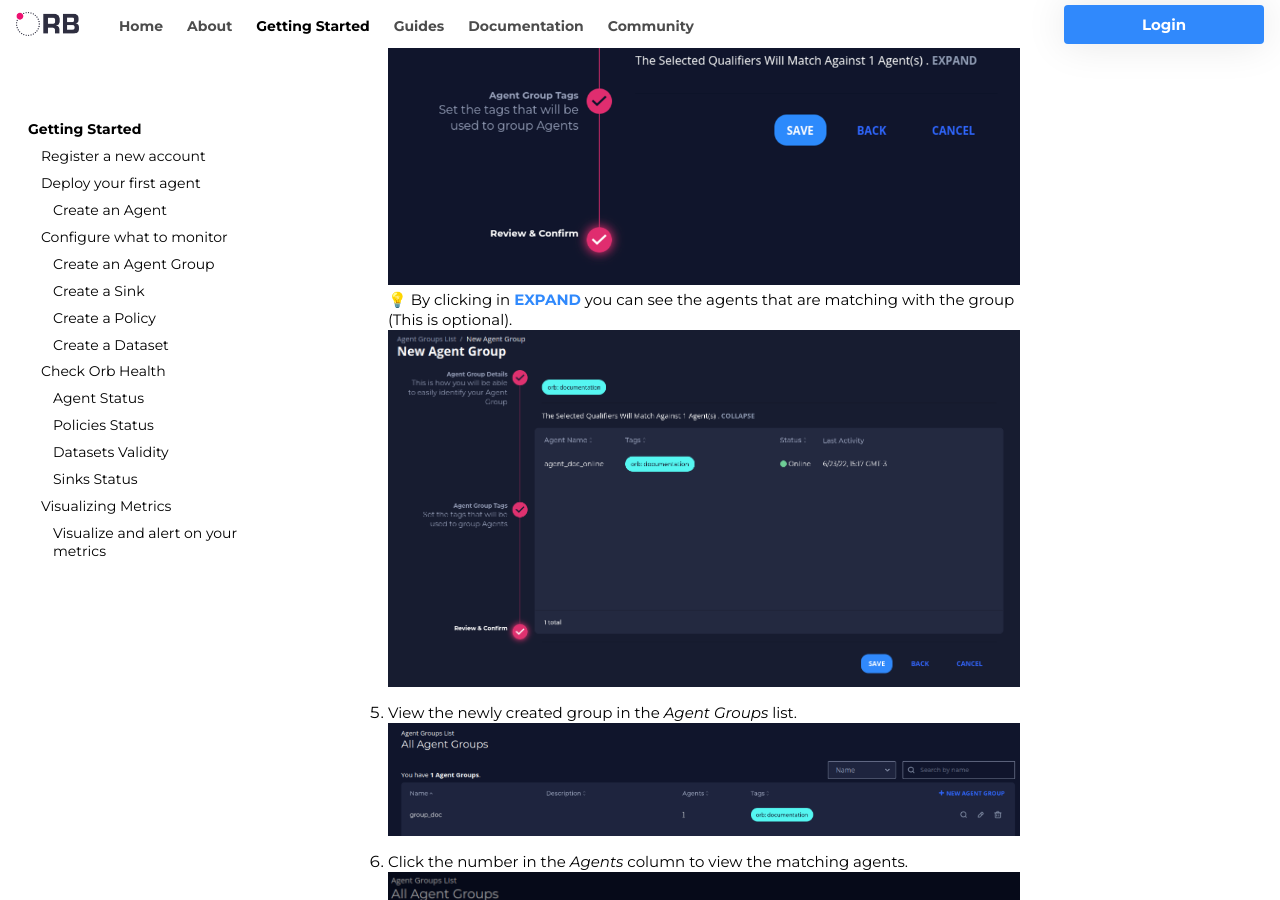
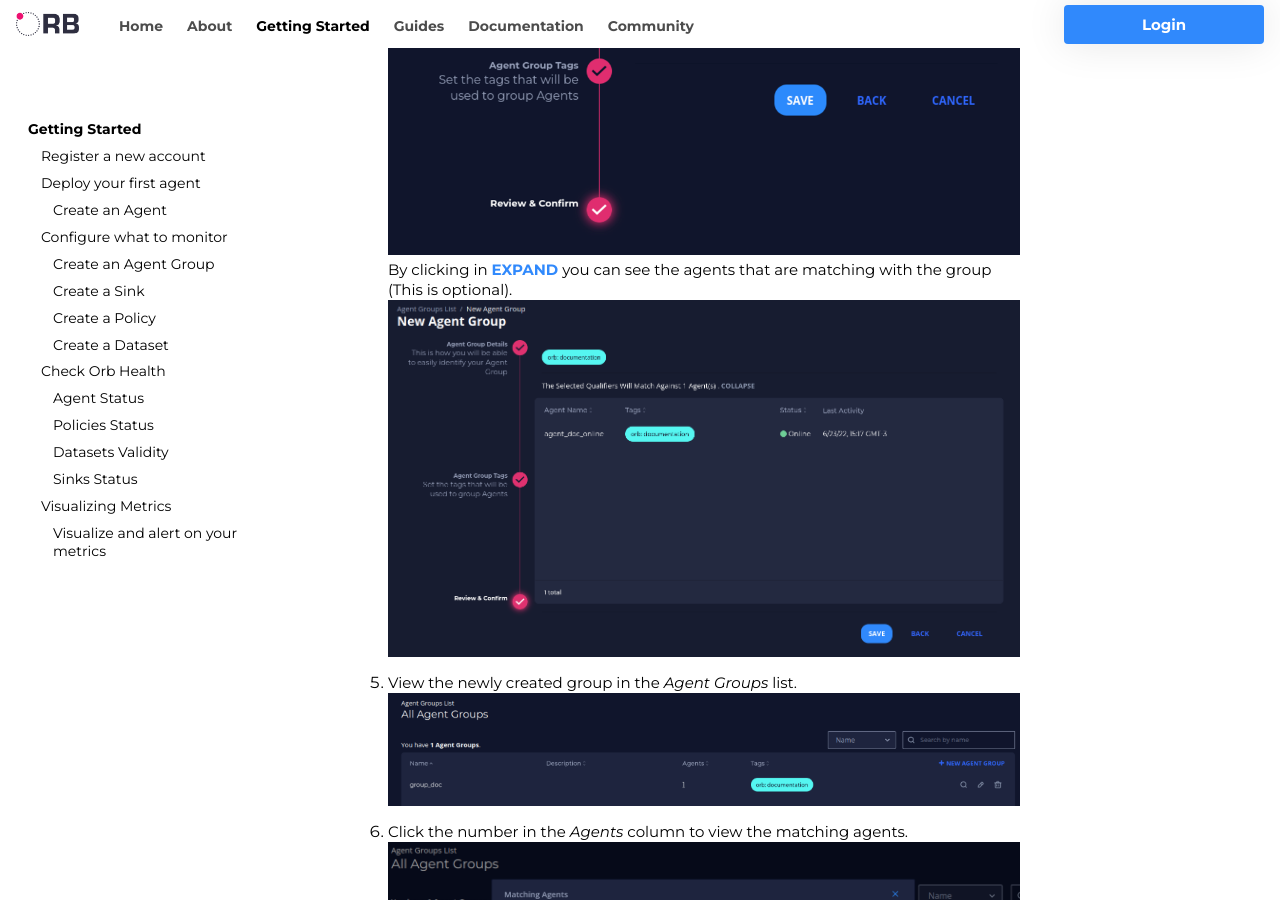
Before and after one commit to orb-community/orb-website, an MkDocs documentation site: the page built from docs/getting_started.md, in a window 1280 px wide and 900 px high, scrolled down 7014 px. Built offline with MkDocs 1.6.1 and Material for MkDocs 9.7.7, drawn with Linux system fonts in a browser that asks for light colours; some of the changed lines change nothing that is shown.

Commit message:
doc quick format and getting_started yml

```diff
--- a/docs/getting_started.md
+++ b/docs/getting_started.md
@@ -1,17 +1,15 @@
 
 # Getting started
 
-To get started, we suggest registering for a free account on our SaaS Orb platform, which can be found at <a href="https://orb.live" target="_blank">Orb.live</a>. For those who prefer self hosting Orb, you can find detailed installation instructions in the Documentation section of this site ([Installation](documentation/orb/install.md)).
+To get started, we suggest registering for a free account on our SaaS Orb platform, which can be found at [Orb.live](https://orb.live). For those who prefer self hosting Orb, you can find detailed installation instructions in the Documentation section of this site ([Installation](documentation/orb/install.md)).
 
 ## Register a new account
 
-Register for a free Orb.live account here <a href="https://orb.live/auth/register" target="_blank">Orb.live</a>
-
-![](./img/register.png)
+Register for a free Orb.live account here [Orb.live](https://orb.live/auth/register)
+![Register](./img/register.png)
 
 After registering, you should see the home page with a welcome message.
-
-![](./img/welcome_to_orb.png)
+![Home Page](./img/welcome_to_orb.png)
 
 ## Deploy your first agent
 
@@ -22,30 +20,30 @@
 You create an agent for each node you want to monitor. Agents are organized by tags. Each agent has a set of corresponding credentials used during provisioning. You may also [provision agents directly at the edge](#advanced-auto-provisioning-setup) instead of through the UI.
 
 1. Navigate to **Agents**, and then click **New Agent**.
-![](./img/new_agent.png)
+![Agent List View](./img/new_agent.png)
 
 2. Fill in an *Agent Name* and click **Next**.
-![](./img/agent_name.png)
+![Name the agent](./img/agent_name.png)
 
 3. Optionally, fill in *Key* and *Value* tags, then click the **+** on the right side of the menu. These tags represent the way you will assign the agent to an agent group. Reasonable tags might be "location", "region", "pop", "type", etc.
-   ![](./img/new_agent_tag_add.png)
+![Add tags to the agent](./img/new_agent_tag_add.png)
 
 4. You should see an icon with your key and value tags appear above the *Key* and *Value* textboxes. Click **Next**.
-   ![](./img/new_agent_tag.png)
+![Agent tag detail](./img/new_agent_tag.png)
 
 5. Click **Save** to confirm your agent’s name and tags.
-   ![](./img/new_agent_tag_save.png)
+![Save your agent](./img/new_agent_tag_save.png)
 
 6. Your agent credentials should appear. Copy the *Provisioning Command*. This command contains all the information you need to run the Docker container with the given credentials you now have for the agent.
-   ![](./img/provisioning_command.png)
+![Provisioning Command](./img/provisioning_command.png)
 
 7. Paste the *Provisioning Command* into your terminal (optionally edit "mock" to be the real interface name) and run the command. See [Running Orb Agent](/docs/#running-orb-agent) for more details.
 
 8. Close out of the *Agent Credentials* menu. Refresh the *Agents List* in UI. The agent you just created should display an *Online* status.
-   ![](./img/agent_online.png)
+![Agent List: agent online](./img/agent_online.png)
 
 9. Optionally, click the agent's name to view the *Agent View* screen. This screen will contain more information as you add the agent to an agent group and add corresponding policies and datasets.
-   ![](./img/agent_view_agent.png)
+![Agent View](./img/agent_view_agent.png)
 
 ## Configure what to monitor
 
@@ -54,97 +52,96 @@
 Agents are organized into agent groups based on key-value tag matching.
 
 1. Navigate to **Agent Groups**, and then click **New Agent Group**.
-   ![](./img/new_agent_group.png)
+![Agent Group List](./img/new_agent_group.png)
 
 2. Fill in an *Agent Group Name* and click **Next**.
-   ![](./img/new_agent_group_name.png)
+![Name the group](./img/new_agent_group_name.png)
 
 3. Fill in the *Key* and *Value* tags, **which need to match the tags of the corresponding Agent**, and click the **+** on the right side of the menu. You should see an icon with your key and value tags appear above the *Key* and *Value* textboxes.
-   ![](./img/new_agent_group_name_plus.png)
+![Agent Group Tags](./img/new_agent_group_name_plus.png)
 
 4. Click **Next**. You should see a message about the number of agents matching. Then click **Save**.
-   ![](./img/new_agent_group_name_next.png)
-   💡 By clicking in **EXPAND** you can see the agents that are matching with the group (This is optional).
-   ![](./img/new_agent_group_expand_matching.png)
+![Review Agent Group](./img/new_agent_group_name_next.png)
+By clicking in **EXPAND** you can see the agents that are matching with the group (This is optional).
+![Group Matching Agents](./img/new_agent_group_expand_matching.png)
 
 5. View the newly created group in the *Agent Groups* list.
-   ![](./img/agent_group_list.png)
+![Agent Group List](./img/agent_group_list.png)
 
 6. Click the number in the *Agents* column to view the matching agents.
-   ![](./img/matching_agent.png)
+![Group Matching Agents Detail](./img/matching_agent.png)
 
 ### Create a Sink
 
 A sink is a location to send the metrics collected from the agents. The current version supports Prometheus, and future versions will support more options. You can use a private Prometheus instance or use a free [Grafana Cloud](https://grafana.com/products/cloud/) account as a sink.
 
 1. Navigate to **Sink Management**, and then click **New Sink**.
-   ![](./img/new_sink.png)
+![Sink List View](./img/new_sink.png)
 
 2. Fill in a sink name and click **Next**.
-   ![](./img/new_sink_test.png)
+![Name your sink](./img/new_sink_test.png)
 
 3. Fill in your sink destination details. This includes the host/username/password from your Prometheus `remote_write` configuration.
-   ![](./img/sink_destination.png)
+![Sink destination](./img/sink_destination.png)
 
 4. Optionally, add sink tags by filling in the *Key* and *Value* fields. Click **+** after each key-value pair, and then click **Next**.
-   ![](./img/sink_tags.png)
+![Sink tags](./img/sink_tags.png)
 
 5. Review and confirm your sink details and click **Save**.
-   ![](./img/sink_save.png)
+![Save Sink](./img/sink_save.png)
 
 6. View your newly created sink in the *All Sinks* list.
-   ![](./img/new_sink_list.png)
+![Sink List View](./img/new_sink_list.png)
 
 ### Create a Policy
 
 Policies tell agents which metrics to collect and how to collect them.
 
 1. Navigate to **Policy Management**, and then click **New Policy**.
-   ![](./img/new_policy.png)
+![Agent Policy View](./img/new_policy.png)
 
 2. Fill in a policy name and (optionally) a description. The policy name needs to be unique and cannot contain spaces (use underscores or dashes instead). Then click **Next**.
-   ![](./img/policy_name.png)
+![Name your policy](./img/policy_name.png)
 
 3. Select the *Tap* (input stream) to analyze. In this example, we use “default_pcap” which is the default for Packet Capture. All other options are advanced and can be left as is. Click **Next**.
-   ![](./img/policy_tap_setup.png)
+![Tap selection](./img/policy_tap_setup.png)
 
 4. Click **Add Handler** to add a *Stream Handler* to the policy, which specifies how to analyze the input stream selected in the previous step.
-   ![](./img/policy_data_handlers.png)
+![Handler setup](./img/policy_data_handlers.png)
 
 5. Add a *Handler Label* for each handler you add. In this example, we want to analyze DNS traffic, so we select the “dns” handler. The only required field here is the *Handler Label*, which is automatically generated for you (handler_dns_1 in this case).
-   ![](./img/policy_handler_config.png)
+![Handler configuration](./img/policy_handler_config.png)
 
 6. Enter any customization variables. In this example, we customize the analysis by analyzing only domain names ending in ".ua" or ".ru". This is done with the filter labeled "Include Only QNames With Suffix." We input a comma delimited list of suffixes, so enter ".ua,.ru". Click **Save** after entering any customization to save this Handler.
-   ![](./img/policy_handler_config2.png)
+![Handler configuration](./img/policy_handler_config2.png)
 
 7. You should see your new handler label on the screen. Optionally, add more handlers. Click **Save** to save the policy.
-![](./img/policy_save.png)
+![Save Agent Policy](./img/policy_save.png)
 
 ### Create a Dataset
 
 Datasets essentially connect all of the previous pieces. By creating and defining a dataset, you send a specific *policy* to a specific *agent group* and establish a *sink* to receive the resulting metrics which allows you to visualize and action on the data.
 
 1. Navigate to the **Policy** you would like to create a Dataset for, then click on New Dataset.
-![](./img/new_dataset_from_policy.png)
+![Dataset Creation from policy view](./img/new_dataset_from_policy.png)
 
 2. Select the Agent Group to send the policy to, the Sink(s) you would like to send the resulting metrics to, and give the Dataset a name.
-![](./img/new_dataset_modal.png)
+![Select Agent Group](./img/new_dataset_modal.png)
 
 3. As soon as you click **Save**, the policy will be sent in real time to the Agents in the Agent Group and begin running.
 
 4. Verify your dataset is active via the *Agent View* screen. Navigate to **Agents** and click on the name of the agent that matches the group you selected in creating the dataset. The *Agent View* screen displays. Under the *Active Policies/Datasets* category, click the **Policy** drop-down (which should accompany a "running" status), and your **Dataset** should display.
-![](./img/agent_view_dataset.png)
+![View Dataset](./img/agent_view_dataset.png)
 
 ## Check Orb Health
 
 Orb objects have status variables whose functions are to help you understand the health of your system. Below is a guide to the correct interpretations of each status.
 
-
 ### Agent Status
 
 There are 4 expected status for agents: `new`, `online`, `offline` and `stale`
 
-![](./img/agents_status.png)
+![Agent Status](./img/agents_status.png)
 
 These status are related to the agent's last activity (heartbeat):
 
@@ -155,7 +152,6 @@
 ⚪ `offline` means that the control plane received a heartbeat saying that the agent is going offline.
 
 🟠 `stale` means that the control plane has not received a heartbeat for 5 minutes (without having received a heartbeat stating that it would go offline)
-
 
 ### Policies Status
 
@@ -169,19 +165,17 @@
 
 <span style="color:grey">offline</span> if the policy was stopped by agent request
 
+![Policies Running and Failed](./img/policies_running_and_failed.png)
 
-![](./img/policies_running_and_failed.png)
-
-![](./img/policy_offline.png)
+![Policy Offline](./img/policy_offline.png)
 
 ### Datasets Validity
 
 Once created a dataset can only be `valid` (🟢) or `invalid` (🔴)
 
-![](./img/datasets_status.png)
+![Dataset Status](./img/datasets_status.png)
 
 The dataset will always be `valid` as long as the policy, the group *AND* the sink linked to it exist in Orb. If the policy, the group *OR* the sink is removed from Orb, the dataset will become `invalid`. Note, in the image above, that the invalid dataset does not contain the group listed, as it has been removed from the Orb.
-
 
 ### Sinks Status
 
@@ -193,7 +187,7 @@
 
 🔴 `Error`  - The sink tried to publish the metrics but failed. **Attention: In this case, check that the sink credentials are configured correctly.**
 
-![](./img/sink_status.png)
+![Sink Status](./img/sink_status.png)
 
 ## Visualizing Metrics
 
@@ -202,4 +196,4 @@
 1. Your agent should now be running the policy you created. After one minute of collection time, the metrics will be sent to your Prometheus sink.
 2. You may use standard tools for visualizing and alerting on your Prometheus metrics. A popular option is [Grafana](https://grafana.com).
 3. A pre-made dashboard for visualizing Orb/pktvisor metrics is [available for import here](https://grafana.com/grafana/dashboards/14221).
-![](./img/grafana_dash.png)
+![Grafana Dashboard](./img/grafana_dash.png)
```
Also changed, not shown: overrides/index.html (+9 -9 lines).
